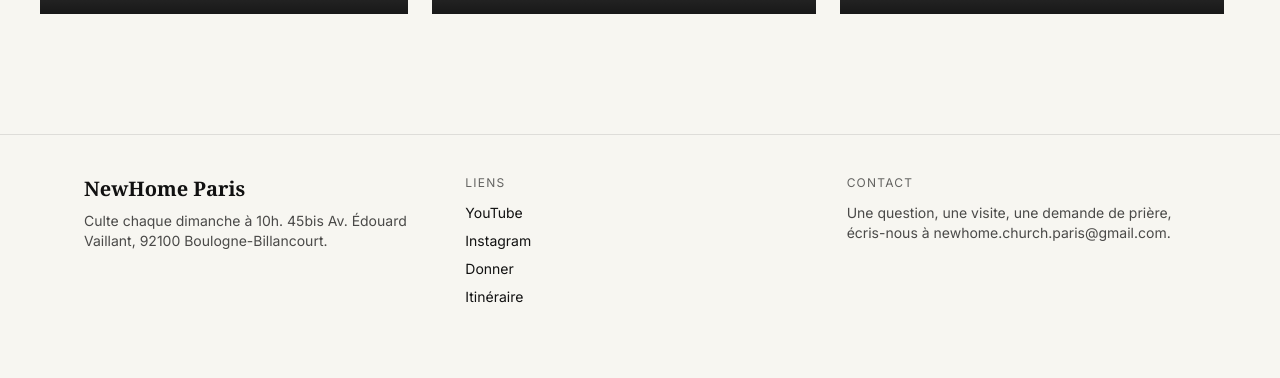
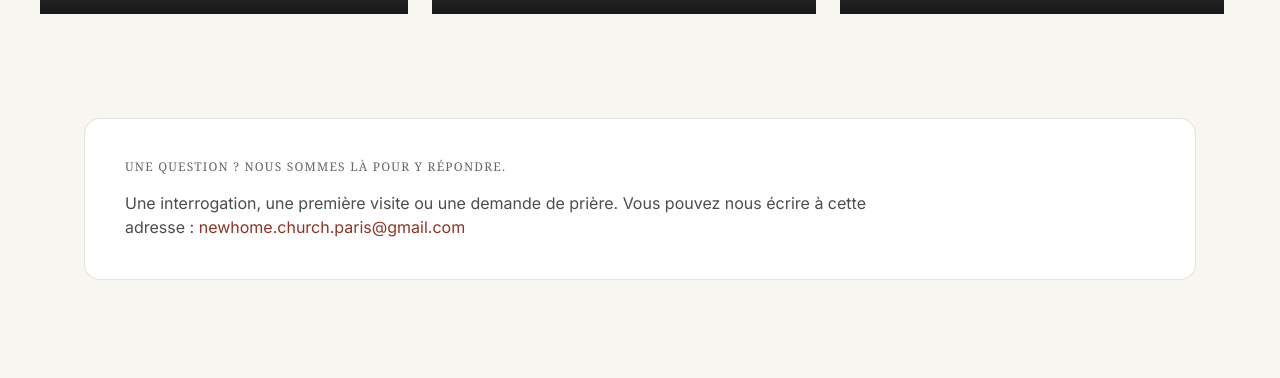
Before and after one commit to sylvia-moreno/newhome-web, a Next.js app: page / in a window 1280 px wide. Shown: the part 1939-2317 px from the top of the page. Before the commit the page ends 2286 px from the top, so only its background shows below. Built offline with nearby package versions, Linux system fonts and the light colour scheme; grey boxes are pictures that could not be loaded; a web font is replaced by a local one.

Commit message:
feat: Creation bloc contact

```diff
--- a/app/page.tsx
+++ b/app/page.tsx
@@ -1,6 +1,7 @@
 import { Hero } from "@/components/sections/Hero";
 import Vision from "@/components/sections/Vision";
 import Decouvrir from "@/components/sections/Decouvrir";
+import Contact from "@/components/sections/Contact";
 
 export default function HomePage() {
   return (
@@ -46,6 +47,7 @@
         ]}
         autoPlayMs={4500}
       />
+      <Contact/>
     </>
   );
 }
--- a/components/Footer.tsx
+++ b/components/Footer.tsx
@@ -1,6 +1,5 @@
 import Link from "next/link";
 import { SITE } from "@/lib/site";
-
 export default function Footer() {
   return (
     <footer className="border-t border-black/10 mt-16">
@@ -35,22 +34,6 @@
             </Link>
           </div>
         </div>
-
-        <div className="text-sm">
-          <div className="uppercase tracking-widest text-xs text-black/60">
-            Contact
-          </div>
-          <p className="mt-3 text-black/70">
-            Une question, une visite, une demande de prière, écris-nous à{" "}
-            <a
-              href="mailto:	newhome.church.paris@gmail.com"
-              className="hover:text-brand"
-            >
-              newhome.church.paris@gmail.com
-            </a>
-            .
-          </p>
-        </div>
       </div>
     </footer>
   );
--- a/components/sections/Contact.tsx
+++ b/components/sections/Contact.tsx
@@ -1,32 +1,47 @@
+"use client";
+
+import { useState, useEffect } from "react";
 import Container from "@/components/Container";
 import Link from "next/link";
-import { SITE } from "@/lib/site";
+
+export function EmailLink({ isCustom = false }: { isCustom?: boolean }) {
+  const [email, setEmail] = useState("");
+
+  useEffect(() => {
+    const user = "newhome.church.paris";
+    const domain = "gmail.com";
+    setEmail(`${user}@${domain}`);
+  }, []);
+
+  if (!email) {
+    return (
+      <span className="inline-block w-40 h-6 bg-gray-200 animate-pulse rounded" />
+    );
+  }
+
+  return (
+    <Link
+      href={`mailto:${email}?subject=${encodeURIComponent("Vous avez un nouveau message provenant du site web !")}&body=${encodeURIComponent("Bonjour, je vous contacte au sujet de...")}`}
+      className={` ${isCustom ? "inline-flex items-center rounded-xl bg-brand px-5 py-3 text-white hover:opacity-90 transition-opacity" : "text-brand"}`}
+    >
+      {email}
+    </Link>
+  );
+}
 
 export default function Contact() {
   return (
     <section id="contact" className="py-12">
       <Container>
         <div className="rounded-xl border border-black/10 bg-white p-8 md:p-10">
-          <p className="text-xs uppercase tracking-widest text-black/60">Contact</p>
-          <h2 className="mt-2 font-title text-3xl md:text-4xl">On peut t’aider ?</h2>
-          <p className="mt-4 max-w-3xl text-base text-black/70">
-            Question, première visite, demande de prière. Le plus simple: écris-nous sur Instagram ou via YouTube.
+          <h2 className="text-xs uppercase tracking-widest text-black/60">
+            Une question ? Nous sommes là pour y répondre.
+          </h2>
+          <p className="mt-4 text-base text-black/70">
+            Une interrogation, une première visite ou une demande de prière.
+            Vous pouvez nous écrire à cette adresse&nbsp;:&nbsp;
+            <EmailLink isCustom={false} />
           </p>
-
-          <div className="mt-7 flex flex-wrap gap-3">
-            <Link
-              href={SITE.links.instagram}
-              className="inline-flex items-center rounded-xl bg-brand px-5 py-3 text-white hover:opacity-90 transition-opacity"
-            >
-              Instagram
-            </Link>
-            <Link
-              href={SITE.links.youtube}
-              className="inline-flex items-center rounded-xl border border-black/15 bg-white px-5 py-3 hover:border-black/30 transition-colors"
-            >
-              YouTube
-            </Link>
-          </div>
         </div>
       </Container>
     </section>
--- a/lib/site.ts
+++ b/lib/site.ts
@@ -10,4 +10,5 @@
     donate: "https://donorbox.org/deviens-un-partenaire-mensuel-de-l-eglise-new-home-paris",
     maps: "https://www.google.com/maps/search/?api=1&query=45bis%20Av.%20%C3%89douard%20Vaillant%2C%2092100%20Boulogne-Billancourt",
   },
+  email: "newhome.church.paris@gmail.com",
 } as const;
```
